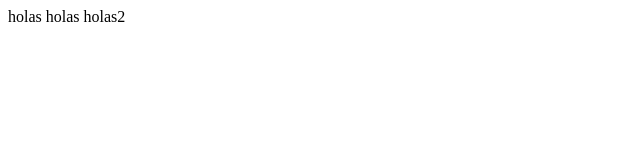
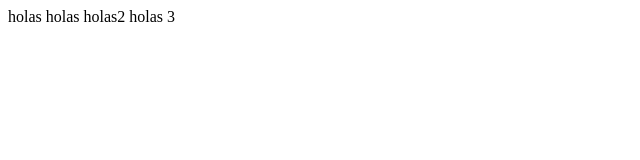
Before and after one commit to jhamil-conaca-coderoad-com/testtest, a plain HTML site: page index.html in a window 1280 px wide. Shown: the full height of the page, 0-640 px from the left. Drawn offline with Linux system fonts and the light colour scheme.

Commit message:
third commit

```diff
--- a/index.html
+++ b/index.html
@@ -1,4 +1,5 @@
 <html>
 holas holas
 holas2
+holas 3
 </html>
```
